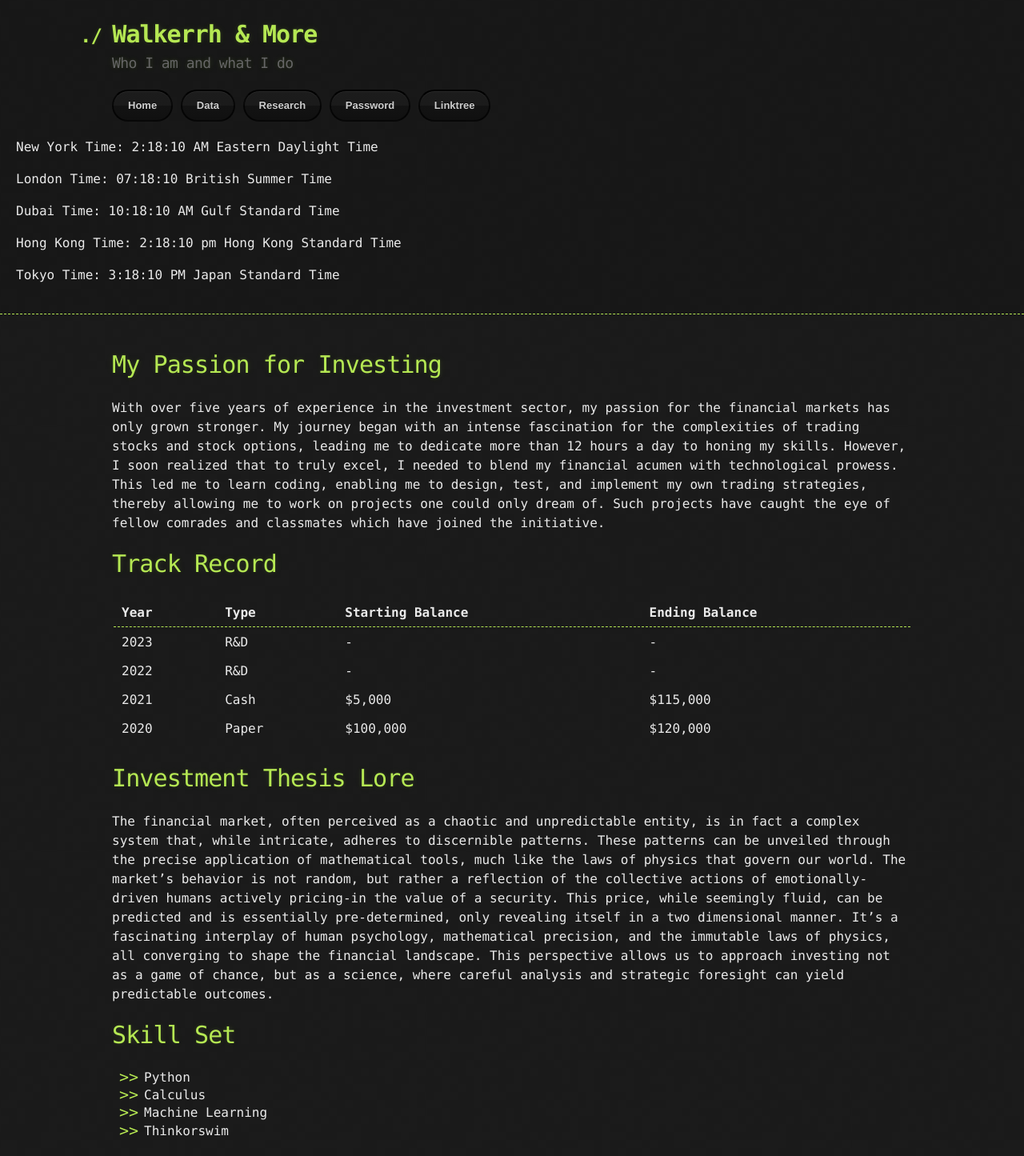
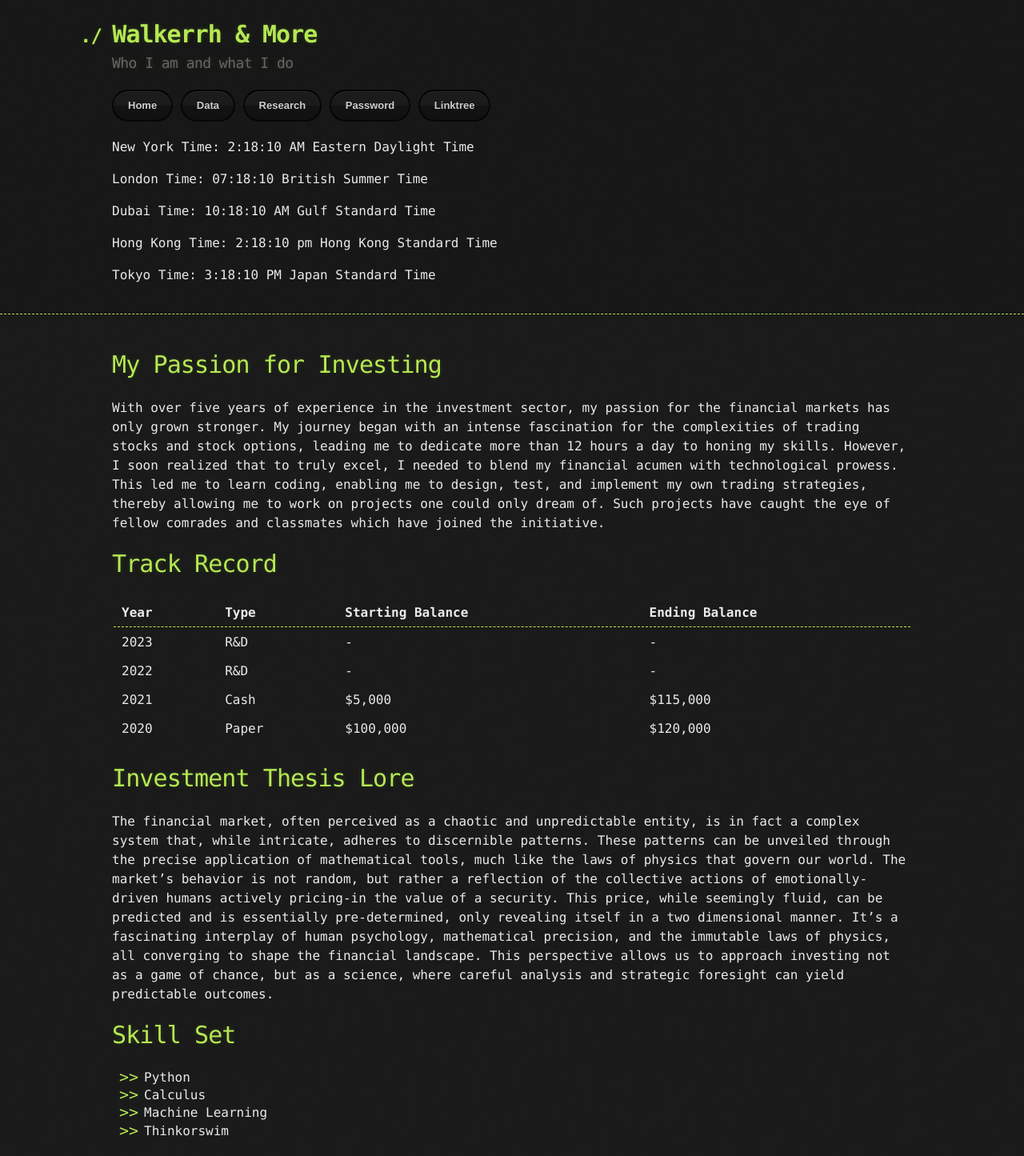
Before and after one commit to Walkerrh/walkerrh.github.io, a Jekyll site: the page built from index.md, in a window 1280 px wide. Shown: the whole page at 80% size. Built offline with Jekyll 4.4.1, drawn with Linux system fonts in a browser that asks for light colours; our own code applies the rules of GitHub Pages for plain Markdown files.

Commit message:
Update default.html

```diff
--- a/_layouts/default.html
+++ b/_layouts/default.html
@@ -15,6 +15,7 @@
 <!--       <div class="container">
       </div> -->
       <div class="container">
+        <div class="left-side-buttons">
           <a id="a-title" href="{{ '/' | relative_url }}">
             <h1>{{ site.title | default: site.github.repository_name }}</h1>
           </a>
@@ -34,7 +35,7 @@
   <!--           <a href="{{ site.github.repository_url }}" class="btn btn-github"><span class="icon"></span>View on GitHub</a> -->
           </section>
         </div>
-      <div id="time-display">
+      <div class="right-side-time-display">
         <p id="timeNY"></p>
         <p id="timeLDN"></p>
         <p id="timeDUB"></p>
@@ -57,6 +58,7 @@
         updateTime();
         </script>
       </div>
+      </div>
     </header>
 
     <div class="container">
```
Lines whose indentation alone changed are shown as unchanged.
